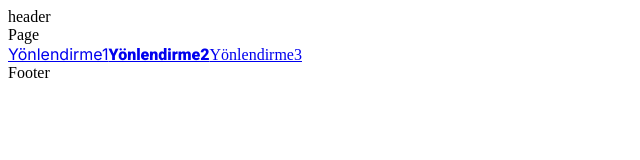
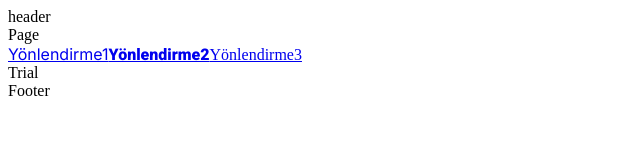
Before and after one commit to numansenlik/next.js-practic, a Next.js app in the folder nextjs/: page / in a window 1280 px wide. Shown: the top 160 px of the page, without its empty margins (0-640 px from the left). Built offline with nearby package versions, Linux system fonts and the light colour scheme; no server answers.

Commit message:
lerned client

```diff
--- a/nextjs/app/page.js
+++ b/nextjs/app/page.js
@@ -2,6 +2,7 @@ import React from "react";
 import Link from "next/link";
 import { Inter, Roboto } from 'next/font/google'
 import { cookies } from 'next/headers'
+import Trial from "./trial";
 
 const inter = Inter({
   subsets: ['latin'],
@@ -31,6 +32,7 @@ export default function Page() {
       surname: "senlik"
       }
       }}>Yönlendirme3</Link>
+      <Trial/>
     </>
   )
 }
--- /dev/null
+++ b/nextjs/app/trial.jsx
@@ -0,0 +1,8 @@
+"use client"
+const Trial = () => {
+    console.log("Client");
+  return (
+    <div>Trial</div>
+  )
+}
+export default Trial
```
